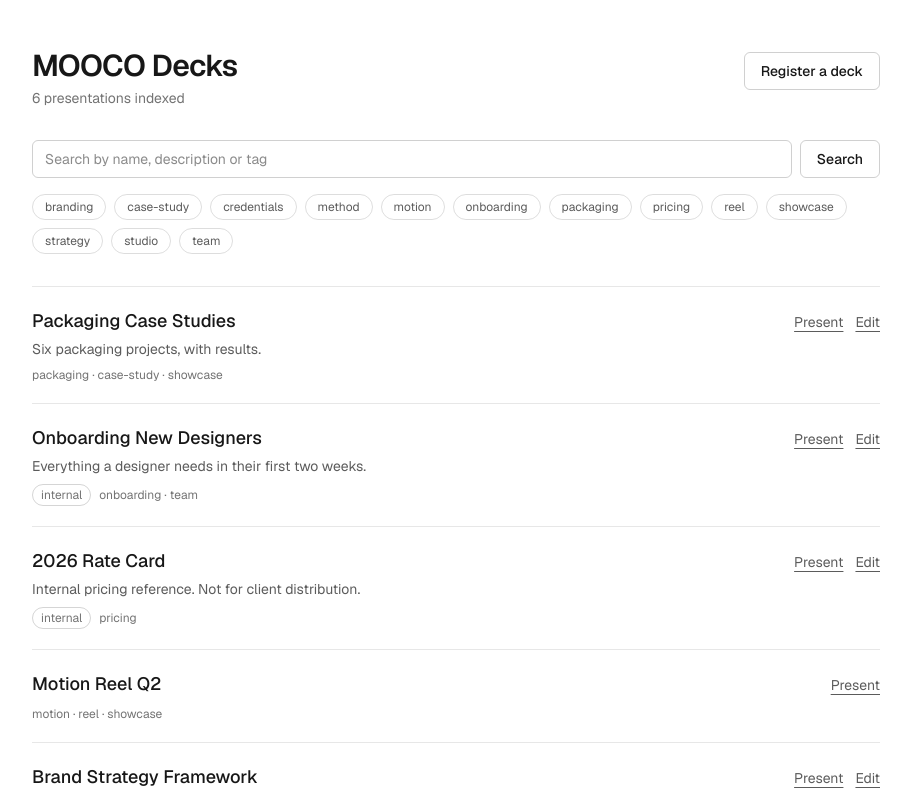
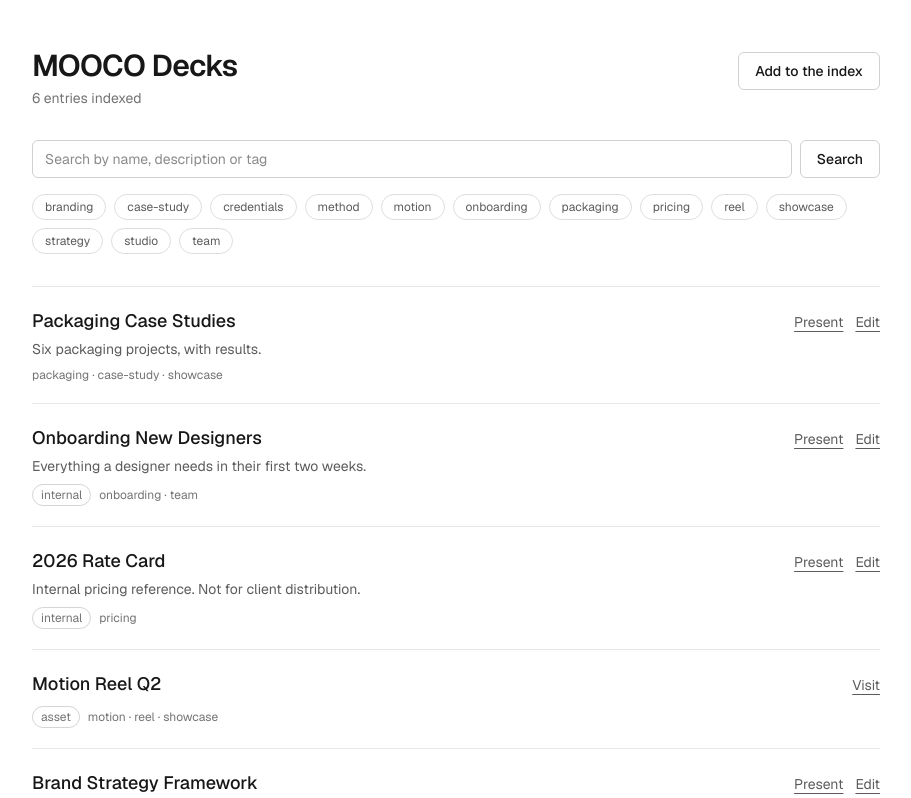
Before and after one commit to mooco-studio-org/mooco-deck-manager, a Next.js app: page / in a window 1280 px wide. Shown: the top 798 px of the page, without its empty margins (184-1095 px from the left). Built offline with nearby package versions, Linux system fonts and the light colour scheme.

Commit message:
feat: split index entries into decks and assets

```diff
--- a/app/new/actions.ts
+++ b/app/new/actions.ts
@@ -3,12 +3,14 @@
 import { revalidatePath } from "next/cache";
 import { redirect } from "next/navigation";
 import { getViewer } from "@/lib/viewer";
-import { createPresentation, type Visibility } from "@/lib/presentations";
+import { createEntry, type EntryDraft, type Visibility } from "@/lib/presentations";
 import { extractFileId, extractPublishedId } from "@/lib/google-slides";
 
 export type FormState = {
   errors: Record<string, string>;
 };
+
+type Errors = Record<string, string>;
 
 function readText(formData: FormData, field: string): string {
   const value = formData.get(field);
@@ -23,26 +25,21 @@ function parseTags(raw: string): string[] {
   return [...new Set(tags)];
 }
 
-export async function registerPresentation(
-  _previous: FormState,
-  formData: FormData,
-): Promise<FormState> {
-  // Server Actions are POST endpoints reachable directly, so the page guard is not enough.
-  const viewer = await getViewer();
-  if (!viewer.isTeamMember) {
-    return { errors: { form: "You are not allowed to register presentations." } };
+// Asset URLs end up in an href on the index, so anything but https — `javascript:` above
+// all — is rejected here rather than escaped later.
+function parseHttpsUrl(raw: string): string | null {
+  try {
+    const url = new URL(raw);
+    return url.protocol === "https:" ? url.href : null;
+  } catch {
+    return null;
   }
+}
 
-  const title = readText(formData, "title");
+function readDeckIds(formData: FormData, errors: Errors) {
   const publishedLink = readText(formData, "publishedLink");
   const editorLink = readText(formData, "editorLink");
-  const description = readText(formData, "description");
-  const visibility = readText(formData, "visibility") as Visibility;
 
-  const errors: Record<string, string> = {};
-  if (!title) {
-    errors.title = "A title is required.";
-  }
   const publishedId = extractPublishedId(publishedLink);
   if (!publishedLink) {
     errors.publishedLink = "The published link is required.";
@@ -59,29 +56,85 @@ export async function registerPresentation(
       ? "That is the published link. Paste the address bar URL from the open presentation."
       : "No presentation id found in that link.";
   }
+
+  return { publishedId, fileId };
+}
+
+function readAssetUrls(formData: FormData, errors: Errors) {
+  const visitLink = readText(formData, "visitLink");
+  const fileLink = readText(formData, "fileLink");
+
+  const visitUrl = parseHttpsUrl(visitLink);
+  if (!visitLink) {
+    errors.visitLink = "The visit link is required.";
+  } else if (!visitUrl) {
+    errors.visitLink = "Paste a full link starting with https://.";
+  }
+
+  const fileUrl = fileLink ? parseHttpsUrl(fileLink) : null;
+  if (fileLink && !fileUrl) {
+    errors.fileLink = "Paste a full link starting with https://.";
+  }
+
+  return { visitUrl, fileUrl };
+}
+
+function readDraft(formData: FormData): { draft: EntryDraft } | { errors: Errors } {
+  const errors: Errors = {};
+  const type = readText(formData, "type");
+  const title = readText(formData, "title");
+  const visibility = readText(formData, "visibility") as Visibility;
+
+  if (!title) {
+    errors.title = "A title is required.";
+  }
   if (visibility !== "internal" && visibility !== "public") {
     errors.visibility = "Pick a visibility.";
   }
-
-  // publishedId is only ever null alongside an error, but narrowing it here keeps the
-  // draft free of a cast.
-  if (Object.keys(errors).length > 0 || !publishedId) {
-    return { errors };
+  if (type !== "deck" && type !== "asset") {
+    return { errors: { ...errors, type: "Pick a type." } };
   }
 
-  const presentation = await createPresentation(
-    {
-      title,
-      description: description || null,
-      publishedId,
-      fileId,
-      tags: parseTags(readText(formData, "tags")),
-      visibility,
-    },
-    viewer,
-  );
+  const common = {
+    title,
+    description: readText(formData, "description") || null,
+    tags: parseTags(readText(formData, "tags")),
+    visibility,
+  };
+
+  // The required ids and URLs are only ever null alongside an error, but narrowing them
+  // here keeps the drafts free of a cast.
+  if (type === "deck") {
+    const { publishedId, fileId } = readDeckIds(formData, errors);
+    return Object.keys(errors).length > 0 || !publishedId
+      ? { errors }
+      : { draft: { ...common, type, publishedId, fileId } };
+  }
+
+  const { visitUrl, fileUrl } = readAssetUrls(formData, errors);
+  return Object.keys(errors).length > 0 || !visitUrl
+    ? { errors }
+    : { draft: { ...common, type, visitUrl, fileUrl } };
+}
+
+export async function registerEntry(
+  _previous: FormState,
+  formData: FormData,
+): Promise<FormState> {
+  // Server Actions are POST endpoints reachable directly, so the page guard is not enough.
+  const viewer = await getViewer();
+  if (!viewer.isTeamMember) {
+    return { errors: { form: "You are not allowed to register entries." } };
+  }
+
+  const result = readDraft(formData);
+  if ("errors" in result) {
+    return { errors: result.errors };
+  }
+
+  const entry = await createEntry(result.draft, viewer);
 
   // redirect() throws a control-flow exception, so revalidation has to happen first.
   revalidatePath("/");
-  redirect(`/${presentation.slug}`);
+  redirect(entry.type === "deck" ? `/${entry.slug}` : "/");
 }
--- a/app/new/form.tsx
+++ b/app/new/form.tsx
@@ -1,7 +1,7 @@
 "use client";
 
-import { useActionState } from "react";
-import { registerPresentation, type FormState } from "./actions";
+import { useActionState, useState } from "react";
+import { registerEntry, type FormState } from "./actions";
 
 const initialState: FormState = { errors: {} };
 
@@ -19,15 +19,45 @@ function FieldError({ message }: { message?: string }) {
   );
 }
 
-export function NewPresentationForm() {
-  const [state, formAction, pending] = useActionState(
-    registerPresentation,
-    initialState,
-  );
+type EntryType = "deck" | "asset";
+
+export function NewEntryForm() {
+  const [state, formAction, pending] = useActionState(registerEntry, initialState);
+  const [type, setType] = useState<EntryType>("deck");
 
   return (
     <form action={formAction} className="mt-8 flex flex-col gap-5">
       <FieldError message={state.errors.form} />
+
+      {/* Uncontrolled on purpose: React resets the form after each submission, which
+          restores radios to their default. Tying the default to state keeps the checked
+          radio in step with the fields shown. */}
+      <fieldset>
+        <legend className="text-sm font-medium">Type</legend>
+        <div className="mt-2 flex flex-col gap-2 text-sm">
+          <label className="flex items-center gap-2">
+            <input
+              type="radio"
+              name="type"
+              value="deck"
+              defaultChecked={type === "deck"}
+              onChange={() => setType("deck")}
+            />
+            Deck — a Google Slides presentation with its own page here
+          </label>
+          <label className="flex items-center gap-2">
+            <input
+              type="radio"
+              name="type"
+              value="asset"
+              defaultChecked={type === "asset"}
+              onChange={() => setType("asset")}
+            />
+            Asset — a reel, video or file hosted elsewhere
+          </label>
+        </div>
+        <FieldError message={state.errors.type} />
+      </fieldset>
 
       <div>
         <label htmlFor="title" className="text-sm font-medium">
@@ -49,6 +79,8 @@ export function NewPresentationForm() {
         />
       </div>
 
+      {type === "deck" ? (
+        <>
           <div>
             <label htmlFor="publishedLink" className="text-sm font-medium">
               Published link
@@ -79,6 +111,43 @@ export function NewPresentationForm() {
             />
             <FieldError message={state.errors.editorLink} />
           </div>
+        </>
+      ) : (
+        <>
+          <div>
+            <label htmlFor="visitLink" className="text-sm font-medium">
+              Visit link
+            </label>
+            <input
+              id="visitLink"
+              name="visitLink"
+              type="url"
+              required
+              placeholder="https://drive.google.com/file/d/.../view"
+              className={`mt-1 ${fieldClass}`}
+            />
+            <p className="mt-1 text-xs opacity-60">
+              Where the asset opens. Anyone with this link can reach it, whatever the
+              visibility below.
+            </p>
+            <FieldError message={state.errors.visitLink} />
+          </div>
+
+          <div>
+            <label htmlFor="fileLink" className="text-sm font-medium">
+              File link <span className="opacity-50">(optional)</span>
+            </label>
+            <input
+              id="fileLink"
+              name="fileLink"
+              type="url"
+              placeholder="https://drive.google.com/drive/folders/..."
+              className={`mt-1 ${fieldClass}`}
+            />
+            <FieldError message={state.errors.fileLink} />
+          </div>
+        </>
+      )}
 
       <div>
         <label htmlFor="tags" className="text-sm font-medium">
@@ -112,7 +181,7 @@ export function NewPresentationForm() {
         disabled={pending}
         className="self-start rounded-md border border-current/20 px-4 py-2 text-sm font-medium transition hover:bg-current/5 disabled:opacity-50"
       >
-        {pending ? "Registering…" : "Register deck"}
+        {pending ? "Registering…" : `Register ${type}`}
       </button>
     </form>
   );
--- a/app/new/page.tsx
+++ b/app/new/page.tsx
@@ -1,9 +1,9 @@
 import Link from "next/link";
 import type { Metadata } from "next";
-import { NewPresentationForm } from "./form";
+import { NewEntryForm } from "./form";
 
 export const metadata: Metadata = {
-  title: "Register a deck",
+  title: "Add to the index",
 };
 
 export default function NewPresentationPage() {
@@ -16,13 +16,13 @@ export default function NewPresentationPage() {
         ← All decks
       </Link>
 
-      <h1 className="mt-6 text-3xl font-semibold tracking-tight">Register a deck</h1>
+      <h1 className="mt-6 text-3xl font-semibold tracking-tight">Add to the index</h1>
       <p className="mt-2 text-sm opacity-70">
-        Add a presentation to the index. The deck gets its own page on this subdomain,
-        ready to send to a client.
+        A deck gets its own page on this subdomain, ready to send to a client. An asset
+        is listed in the index and opens wherever it is hosted.
       </p>
 
-      <NewPresentationForm />
+      <NewEntryForm />
     </main>
   );
 }
--- a/app/page.tsx
+++ b/app/page.tsx
@@ -1,6 +1,7 @@
 import Link from "next/link";
+import type { ReactNode } from "react";
 import { getViewer } from "@/lib/viewer";
-import { listPresentations, type Presentation } from "@/lib/presentations";
+import { listEntries, type Entry } from "@/lib/presentations";
 import { editorUrl } from "@/lib/google-slides";
 
 function readParam(
@@ -11,20 +12,64 @@ function readParam(
   return (Array.isArray(value) ? value[0] : value) ?? "";
 }
 
-function matches(presentation: Presentation, query: string, tag: string): boolean {
-  const haystack = [
-    presentation.title,
-    presentation.description ?? "",
-    ...presentation.tags,
-  ]
+function matches(entry: Entry, query: string, tag: string): boolean {
+  const haystack = [entry.title, entry.description ?? "", ...entry.tags]
     .join(" ")
     .toLowerCase();
 
   return (
     haystack.includes(query.toLowerCase()) &&
-    (tag === "" || presentation.tags.includes(tag))
+    (tag === "" || entry.tags.includes(tag))
   );
 }
+
+const actionClass = "underline underline-offset-4 opacity-70 hover:opacity-100";
+
+function ExternalLink({ href, children }: { href: string; children: ReactNode }) {
+  return (
+    <a href={href} target="_blank" rel="noreferrer" className={actionClass}>
+      {children}
+    </a>
+  );
+}
+
+function EntryActions({ entry }: { entry: Entry }) {
+  if (entry.type === "asset") {
+    return (
+      <>
+        <ExternalLink href={entry.visitUrl}>Visit</ExternalLink>
+        {entry.fileUrl && <ExternalLink href={entry.fileUrl}>File</ExternalLink>}
+      </>
+    );
+  }
+
+  return (
+    <>
+      <ExternalLink href={`/${entry.slug}`}>Present</ExternalLink>
+      {entry.fileId && <ExternalLink href={editorUrl(entry.fileId)}>Edit</ExternalLink>}
+    </>
+  );
+}
+
+const titleClass = "text-lg font-medium underline-offset-4 hover:underline";
+
+function EntryTitle({ entry }: { entry: Entry }) {
+  if (entry.type === "asset") {
+    return (
+      <a href={entry.visitUrl} target="_blank" rel="noreferrer" className={titleClass}>
+        {entry.title}
+      </a>
+    );
+  }
+
+  return (
+    <Link href={`/${entry.slug}`} className={titleClass}>
+      {entry.title}
+    </Link>
+  );
+}
+
+const badgeClass = "rounded-full border border-current/30 px-2 py-0.5";
 
 export default async function Home({ searchParams }: PageProps<"/">) {
   const params = await searchParams;
@@ -32,10 +77,10 @@ export default async function Home({ searchParams }: PageProps<"/">) {
   const tag = readParam(params, "tag");
 
   const viewer = await getViewer();
-  const presentations = await listPresentations(viewer);
-  const visible = presentations.filter((p) => matches(p, query, tag));
+  const entries = await listEntries(viewer);
+  const visible = entries.filter((entry) => matches(entry, query, tag));
 
-  const tags = [...new Set(presentations.flatMap((p) => p.tags))].sort();
+  const tags = [...new Set(entries.flatMap((entry) => entry.tags))].sort();
 
   return (
     <main className="mx-auto w-full max-w-4xl px-6 py-12">
@@ -43,14 +88,14 @@ export default async function Home({ searchParams }: PageProps<"/">) {
         <div>
           <h1 className="text-3xl font-semibold tracking-tight">MOOCO Decks</h1>
           <p className="mt-1 text-sm opacity-60">
-            {presentations.length} presentations indexed
+            {entries.length} entries indexed
           </p>
         </div>
         <Link
           href="/new"
           className="rounded-md border border-current/20 px-4 py-2 text-sm font-medium transition hover:bg-current/5"
         >
-          Register a deck
+          Add to the index
         </Link>
       </header>
 
@@ -61,7 +106,7 @@ export default async function Home({ searchParams }: PageProps<"/">) {
           name="q"
           defaultValue={query}
           placeholder="Search by name, description or tag"
-          aria-label="Search presentations"
+          aria-label="Search the index"
           className="w-full rounded-md border border-current/20 bg-transparent px-3 py-2 text-sm outline-none focus:border-current/50"
         />
         <button
@@ -98,52 +143,29 @@ export default async function Home({ searchParams }: PageProps<"/">) {
 
       {visible.length === 0 ? (
         <p className="mt-12 text-sm opacity-60">
-          No presentations match this search.
+          Nothing matches this search.
         </p>
       ) : (
         <ul className="mt-8 divide-y divide-current/10 border-y border-current/10">
-          {visible.map((presentation) => (
-            <li key={presentation.slug} className="py-5">
+          {visible.map((entry) => (
+            <li key={entry.id} className="py-5">
               <div className="flex flex-wrap items-baseline justify-between gap-x-4 gap-y-1">
-                <Link
-                  href={`/${presentation.slug}`}
-                  className="text-lg font-medium underline-offset-4 hover:underline"
-                >
-                  {presentation.title}
-                </Link>
+                <EntryTitle entry={entry} />
                 <div className="flex gap-3 text-sm">
-                  <a
-                    href={`/${presentation.slug}`}
-                    target="_blank"
-                    rel="noreferrer"
-                    className="underline underline-offset-4 opacity-70 hover:opacity-100"
-                  >
-                    Present
-                  </a>
-                  {presentation.fileId && (
-                    <a
-                      href={editorUrl(presentation.fileId)}
-                      target="_blank"
-                      rel="noreferrer"
-                      className="underline underline-offset-4 opacity-70 hover:opacity-100"
-                    >
-                      Edit
-                    </a>
-                  )}
+                  <EntryActions entry={entry} />
                 </div>
               </div>
 
-              {presentation.description && (
-                <p className="mt-1 text-sm opacity-70">{presentation.description}</p>
+              {entry.description && (
+                <p className="mt-1 text-sm opacity-70">{entry.description}</p>
               )}
 
               <div className="mt-2 flex flex-wrap items-center gap-2 text-xs opacity-60">
-                {presentation.visibility === "internal" && (
-                  <span className="rounded-full border border-current/30 px-2 py-0.5">
-                    internal
-                  </span>
+                {entry.type === "asset" && <span className={badgeClass}>asset</span>}
+                {entry.visibility === "internal" && (
+                  <span className={badgeClass}>internal</span>
                 )}
-                {presentation.tags.join(" · ")}
+                {entry.tags.join(" · ")}
               </div>
             </li>
           ))}
--- a/lib/presentations.ts
+++ b/lib/presentations.ts
@@ -2,33 +2,45 @@ import { slugify } from "./slug";
 
 export type Visibility = "internal" | "public";
 
-export type Presentation = {
-  slug: string;
+type EntryBase = {
+  id: string;
   title: string;
   description: string | null;
-  publishedId: string;
-  fileId: string | null;
   tags: string[];
   visibility: Visibility;
   createdAt: string;
   updatedAt: string;
 };
 
+export type Deck = EntryBase & {
+  type: "deck";
+  slug: string;
+  publishedId: string;
+  fileId: string | null;
+};
+
+// Assets live outside Google Slides, so they are the one kind of entry that stores URLs.
+export type Asset = EntryBase & {
+  type: "asset";
+  visitUrl: string;
+  fileUrl: string | null;
+};
+
+export type Entry = Deck | Asset;
+
 export type Viewer = {
   isTeamMember: boolean;
 };
 
-export type PresentationDraft = {
-  title: string;
-  description: string | null;
-  publishedId: string;
-  fileId: string | null;
-  tags: string[];
-  visibility: Visibility;
-};
+type DraftOf<T extends Entry> = Omit<T, "id" | "createdAt" | "updatedAt" | "slug">;
 
-const seed: Presentation[] = [
+export type EntryDraft = DraftOf<Deck> | DraftOf<Asset>;
+
+type SeedEntry = Omit<Deck, "id"> | Omit<Asset, "id">;
+
+const seed: SeedEntry[] = [
   {
+    type: "deck",
     slug: "mooco-studio-credentials",
     title: "MOOCO Studio Credentials",
     description: "Who we are, what we do, and the work we are proudest of.",
@@ -40,6 +52,7 @@ const seed: Presentation[] = [
     updatedAt: "2026-01-14T10:00:00.000Z",
   },
   {
+    type: "deck",
     slug: "brand-strategy-framework",
     title: "Brand Strategy Framework",
     description: "The method we walk clients through in the discovery phase.",
@@ -51,6 +64,7 @@ const seed: Presentation[] = [
     updatedAt: "2026-03-11T16:45:00.000Z",
   },
   {
+    type: "deck",
     slug: "2026-rate-card",
     title: "2026 Rate Card",
     description: "Internal pricing reference. Not for client distribution.",
@@ -62,17 +76,18 @@ const seed: Presentation[] = [
     updatedAt: "2026-06-22T11:20:00.000Z",
   },
   {
-    slug: "motion-reel-q2",
+    type: "asset",
     title: "Motion Reel Q2",
     description: null,
-    publishedId: "2PACX-1vTmotion0ijK",
-    fileId: null,
+    visitUrl: "https://drive.google.com/file/d/7opMotionReel/view",
+    fileUrl: null,
     tags: ["motion", "reel", "showcase"],
     visibility: "public",
     createdAt: "2026-04-18T14:10:00.000Z",
     updatedAt: "2026-04-18T14:10:00.000Z",
   },
   {
+    type: "deck",
     slug: "onboarding-new-designers",
     title: "Onboarding New Designers",
     description: "Everything a designer needs in their first two weeks.",
@@ -84,6 +99,7 @@ const seed: Presentation[] = [
     updatedAt: "2026-07-30T10:05:00.000Z",
   },
   {
+    type: "deck",
     slug: "packaging-case-studies",
     title: "Packaging Case Studies",
     description: "Six packaging projects, with results.",
@@ -96,58 +112,65 @@ const seed: Presentation[] = [
   },
 ];
 
-const store = new Map(seed.map((presentation) => [presentation.slug, presentation]));
+const store = new Map<string, Entry>(
+  seed.map((entry) => {
+    const id = crypto.randomUUID();
+    return [id, { ...entry, id }];
+  }),
+);
 
-function canView(presentation: Presentation, viewer: Viewer): boolean {
-  return viewer.isTeamMember || presentation.visibility === "public";
+function canView(entry: Entry, viewer: Viewer): boolean {
+  return viewer.isTeamMember || entry.visibility === "public";
+}
+
+function findDeck(slug: string): Deck | undefined {
+  for (const entry of store.values()) {
+    if (entry.type === "deck" && entry.slug === slug) {
+      return entry;
+    }
+  }
+  return undefined;
 }
 
 function uniqueSlug(title: string): string {
   const base = slugify(title);
-  if (!store.has(base)) {
+  if (!findDeck(base)) {
     return base;
   }
 
   let suffix = 2;
-  while (store.has(`${base}-${suffix}`)) {
+  while (findDeck(`${base}-${suffix}`)) {
     suffix += 1;
   }
   return `${base}-${suffix}`;
 }
 
-export async function listPresentations(viewer: Viewer): Promise<Presentation[]> {
+export async function listEntries(viewer: Viewer): Promise<Entry[]> {
   return [...store.values()]
-    .filter((presentation) => canView(presentation, viewer))
+    .filter((entry) => canView(entry, viewer))
     .sort((a, b) => b.updatedAt.localeCompare(a.updatedAt));
 }
 
-export async function getPresentationBySlug(
-  slug: string,
-  viewer: Viewer,
-): Promise<Presentation | null> {
-  const presentation = store.get(slug);
-  if (!presentation || !canView(presentation, viewer)) {
+export async function getDeckBySlug(slug: string, viewer: Viewer): Promise<Deck | null> {
+  const deck = findDeck(slug);
+  if (!deck || !canView(deck, viewer)) {
     return null;
   }
-  return presentation;
+  return deck;
 }
 
-export async function createPresentation(
-  draft: PresentationDraft,
-  viewer: Viewer,
-): Promise<Presentation> {
+export async function createEntry(draft: EntryDraft, viewer: Viewer): Promise<Entry> {
   if (!viewer.isTeamMember) {
-    throw new Error("Only team members can register presentations");
+    throw new Error("Only team members can register entries");
   }
 
   const now = new Date().toISOString();
-  const presentation: Presentation = {
-    ...draft,
-    slug: uniqueSlug(draft.title),
-    createdAt: now,
-    updatedAt: now,
-  };
+  const base = { id: crypto.randomUUID(), createdAt: now, updatedAt: now };
+  const entry: Entry =
+    draft.type === "deck"
+      ? { ...draft, ...base, slug: uniqueSlug(draft.title) }
+      : { ...draft, ...base };
 
-  store.set(presentation.slug, presentation);
-  return presentation;
+  store.set(entry.id, entry);
+  return entry;
 }
```
Also changed, not shown: app/[slug]/page.tsx (+10 -10 lines), 5 other files (tests, documents, lock files or other folders). Lines whose indentation alone changed are shown as unchanged.
